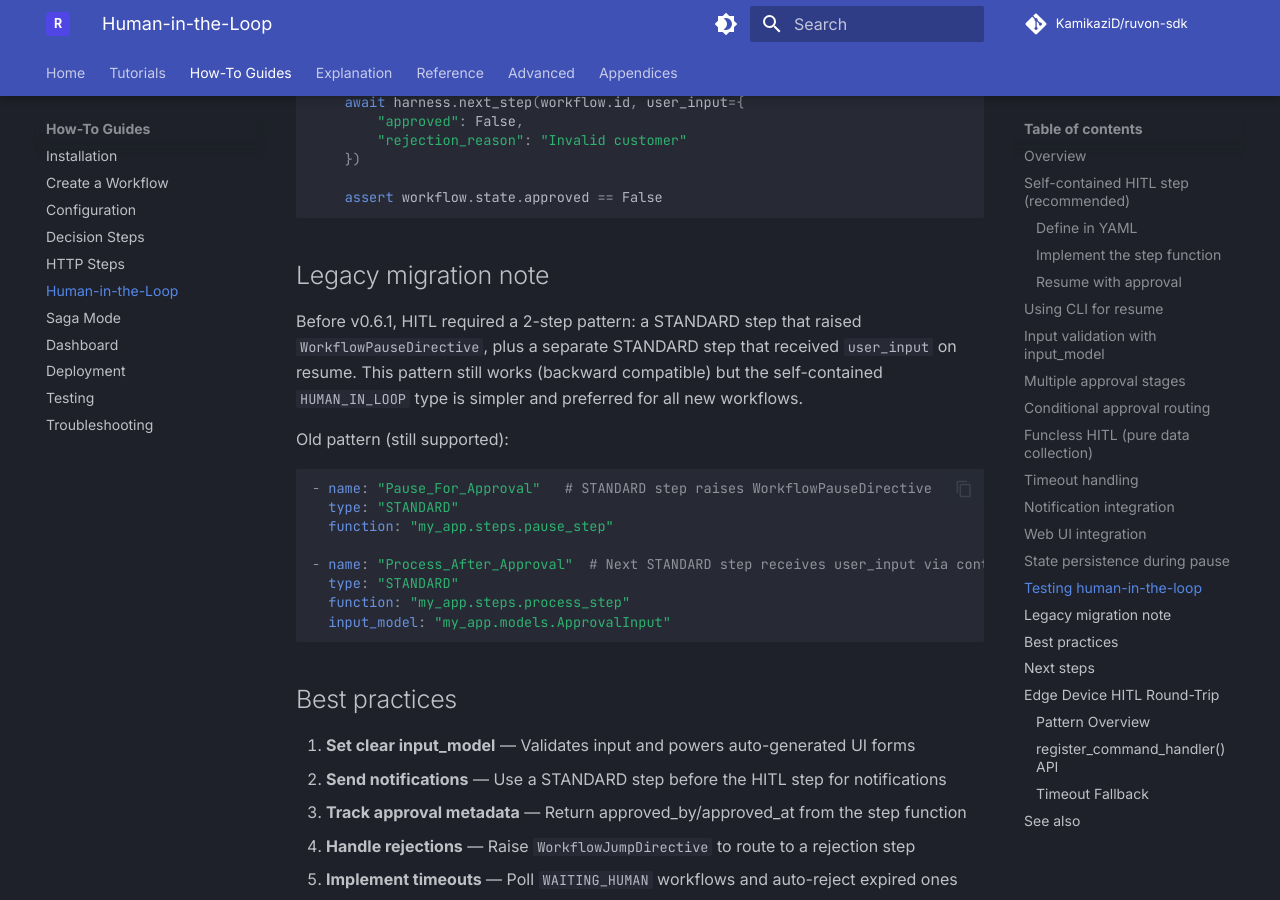
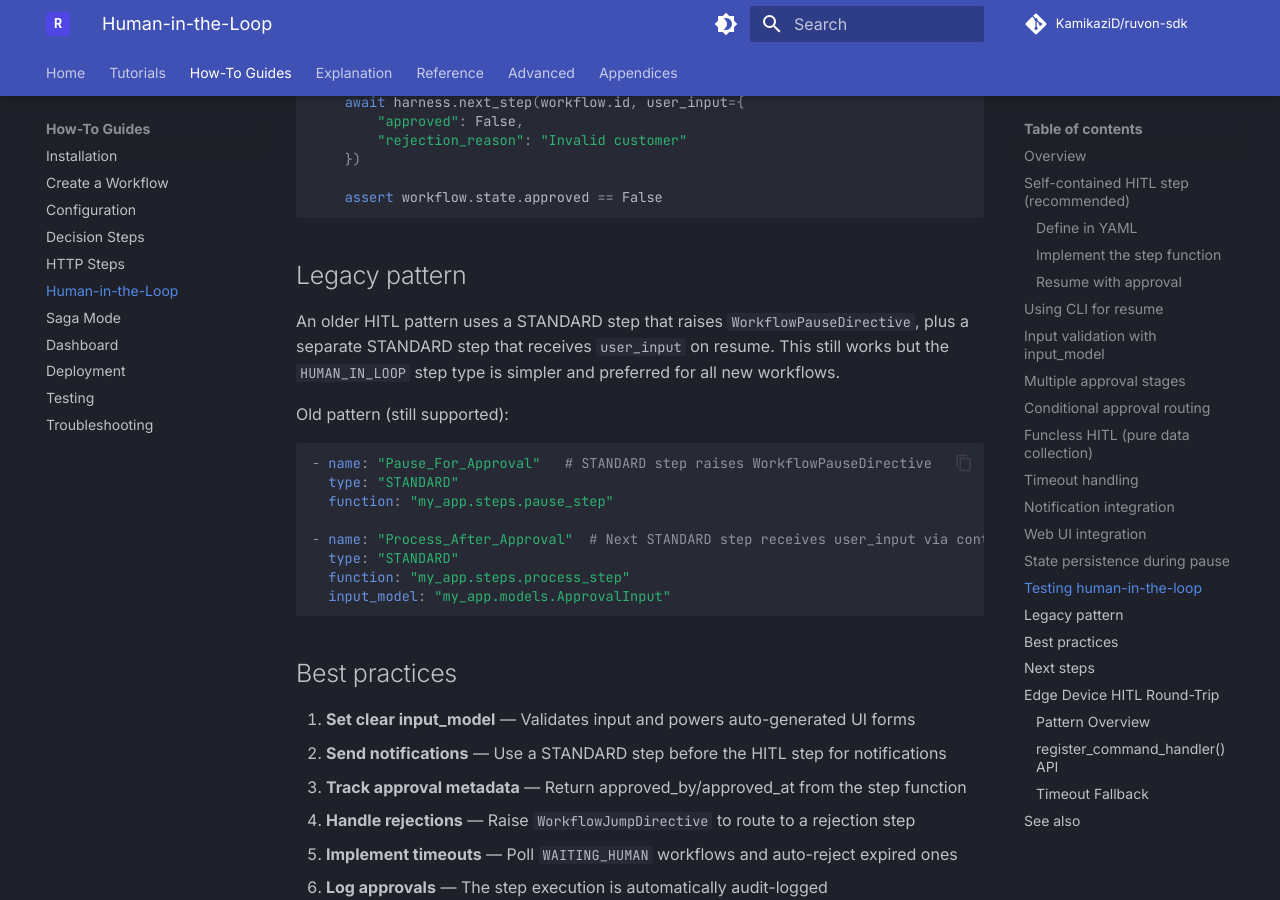
Before and after one commit to KamikaziD/ruvon-docs, an MkDocs documentation site: the page built from docs/how-to-guides/human-in-loop.md, in a window 1280 px wide and 900 px high, scrolled down 7526 px. Built offline with MkDocs 1.6.1 and Material for MkDocs 9.7.7, drawn with Linux system fonts in a browser that asks for light colours; comment, search, counter and statistics services are not loaded; the version menu is left out.

Commit message:
docs(how-to-guides): remove legacy v0.6.1 version ref from HITL note

````diff
--- a/docs/how-to-guides/human-in-loop.md
+++ b/docs/how-to-guides/human-in-loop.md
@@ -379,12 +379,11 @@ async def test_rejection_workflow():
     assert workflow.state.approved == False
 ```
 
-## Legacy migration note
+## Legacy pattern
 
-Before v0.6.1, HITL required a 2-step pattern: a STANDARD step that raised
-`WorkflowPauseDirective`, plus a separate STANDARD step that received `user_input` on resume.
-This pattern still works (backward compatible) but the self-contained `HUMAN_IN_LOOP` type is
-simpler and preferred for all new workflows.
+An older HITL pattern uses a STANDARD step that raises `WorkflowPauseDirective`, plus a
+separate STANDARD step that receives `user_input` on resume. This still works but the
+`HUMAN_IN_LOOP` step type is simpler and preferred for all new workflows.
 
 Old pattern (still supported):
 ```yaml
````
